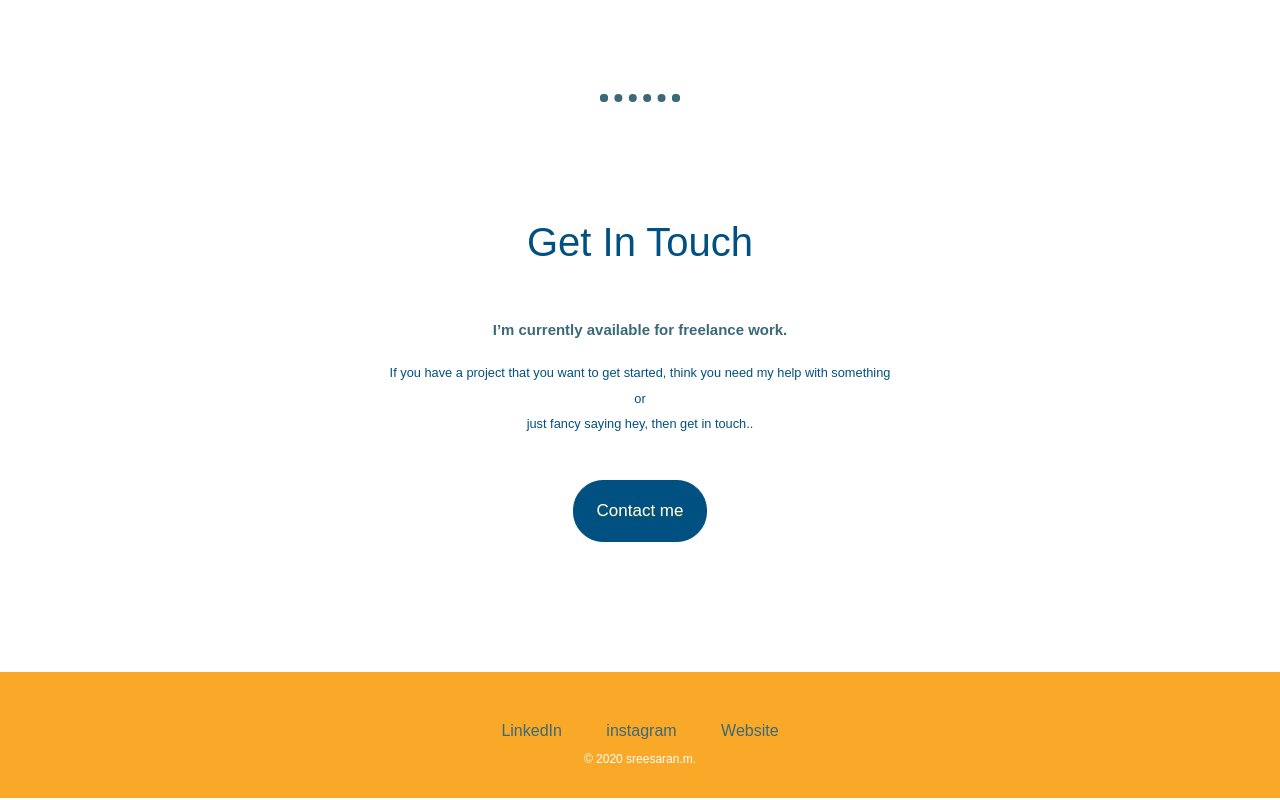
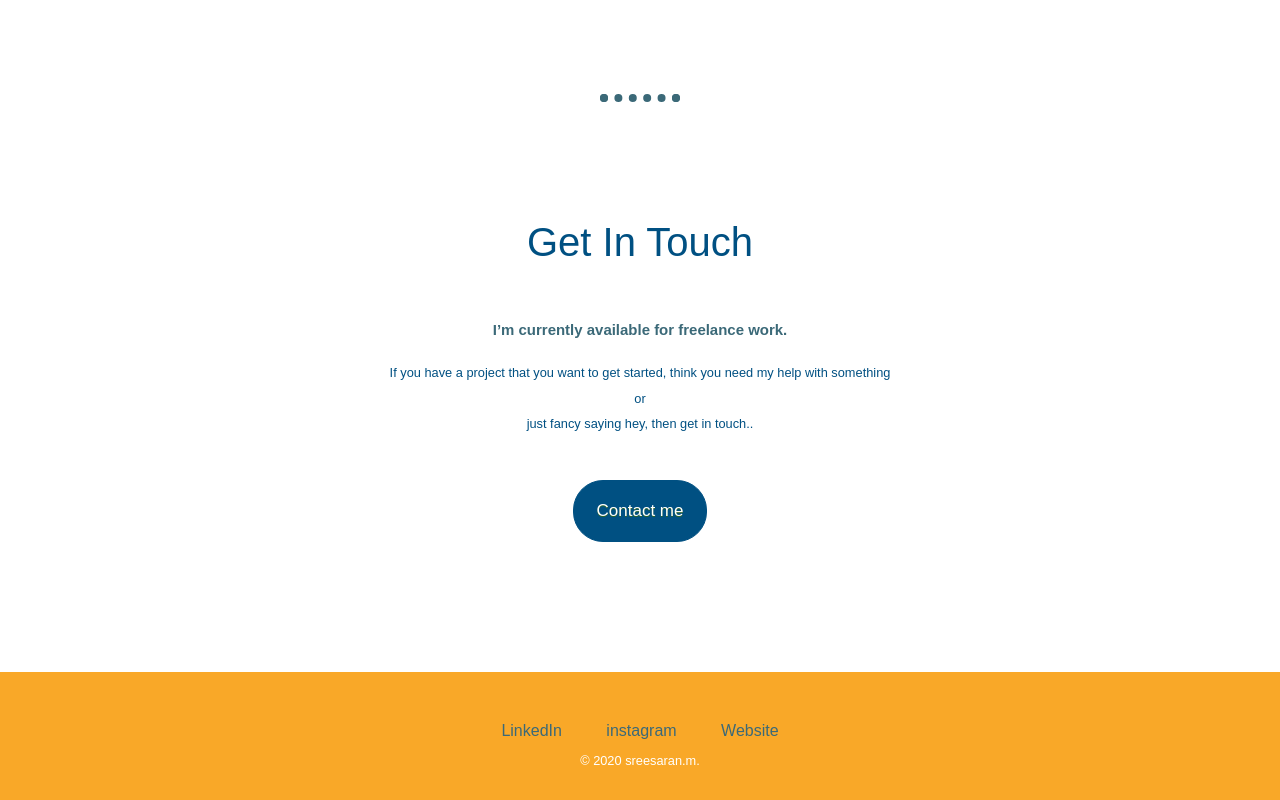
Before and after one commit to sreesaran/personal-site, a plain HTML site: page index.html in a window 1280 px wide. Shown: the part 1734-2534 px from the top of the page. Drawn offline with Linux system fonts and the light colour scheme; a web font is replaced by a local one.

Commit message:
Update styles.css

```diff
--- a/css/styles.css
+++ b/css/styles.css
@@ -122,3 +122,6 @@ a:hover {
 	position:relative;
 	top:1px;
 }
+.copyrights{
+  font-size: .8rem;
+}
```
